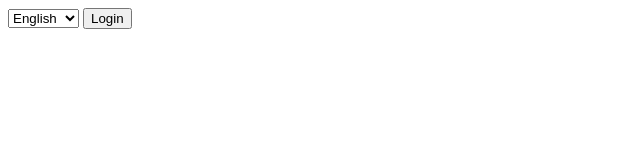
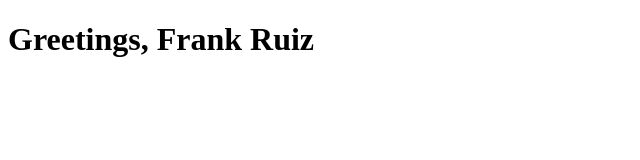
Before and after one commit to FrankRuiiz/Greeter_JS, a plain HTML site: page index.html in a window 1280 px wide. Both pictures are taken after a click on the button "Login". Shown: the whole page, without its empty margins (0-640 px from the left). Drawn offline with nearby package versions, Linux system fonts and the light colour scheme.

Commit message:
tested frameworm on app.js and added additional comments - Frank

```diff
--- a/app.js
+++ b/app.js
@@ -1,3 +1,18 @@
+
+// gets a new object (the architecture allows us to not have to use the 'new' keyword here)
 var g = G$('Frank', 'Ruiz');
 
+// use our chainable methods
 g.greet().setLang('es').greet(true).log();
+
+// Using our object on the click of a login button
+$('#login').click(function() {
+    // create a new 'Greetr' object (pretending we know the name from the login)
+   var loginGrtr =  G$('Frank', 'Ruiz');
+
+    // hide the login on the screen
+    $('#logindiv').hide();
+
+    // fire off an HTML greeting, passing the '#greeting' as the selector and the chosen language and log the welcome as well
+    loginGrtr.setLang($('#lang').val()).HTMLGreeting('#greeting', true).log();
+});
--- a/index.html
+++ b/index.html
@@ -5,7 +5,7 @@
     <title>Greeter App</title>
     <script src="https://ajax.googleapis.com/ajax/libs/jquery/2.2.2/jquery.min.js"></script>
     <script src="Greetr.js"></script>
-    <script src="app.js"></script>
+
 </head>
 <body>
 
@@ -17,6 +17,6 @@
         <input type="button" value="Login" id="login">
     </div>
     <h1 id="greeting"></h1>
-
+    <script src="app.js"></script>
 </body>
 </html>
```
